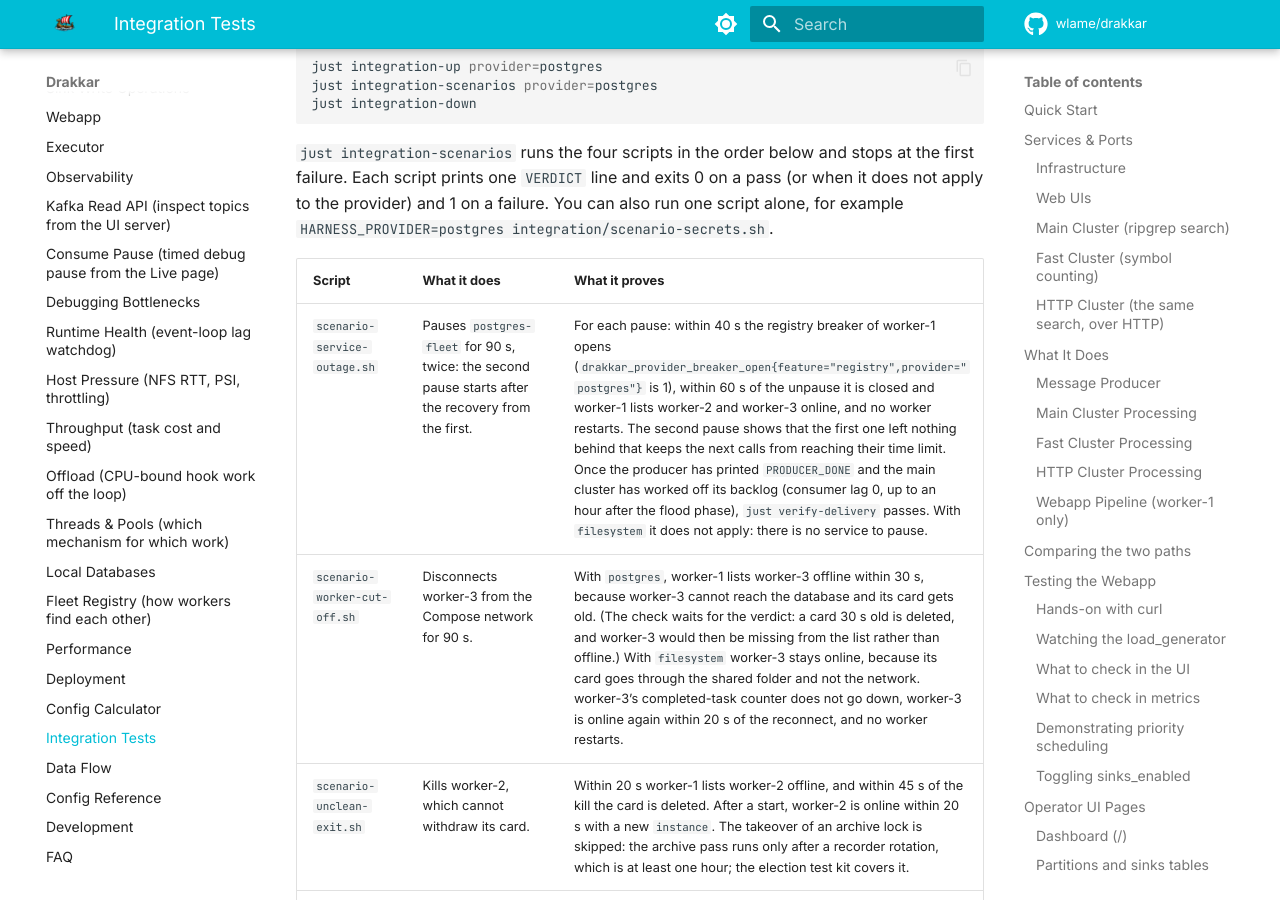
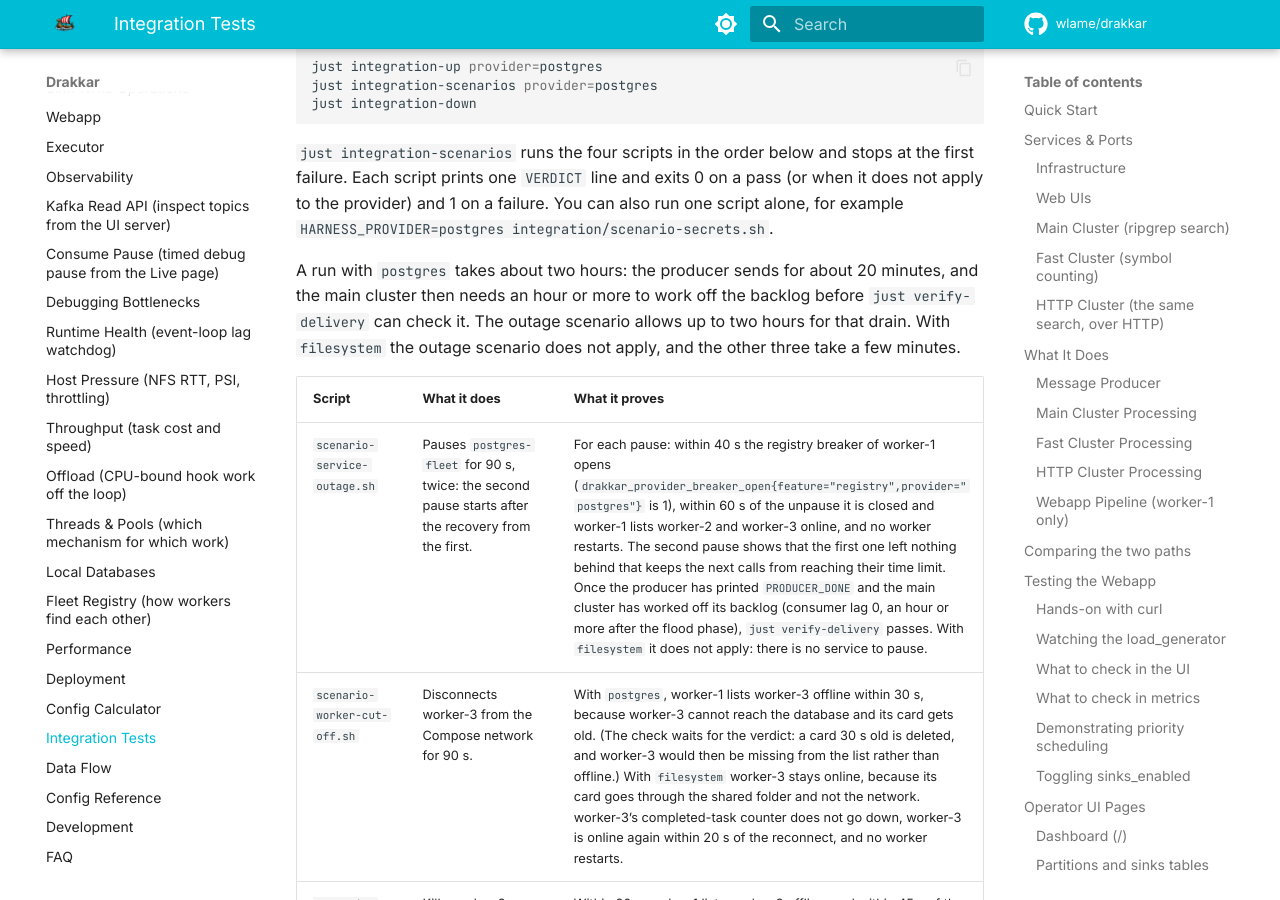
Before and after one commit to wlame/drakkar, an MkDocs documentation site: the page built from docs/integration.md, in a window 1280 px wide and 900 px high, scrolled down 12342 px. Built offline with MkDocs 1.6.1 and Material for MkDocs 9.7.7, drawn with Linux system fonts in a browser that asks for light colours; comment, search, counter and statistics services are not loaded.

Commit message:
Allow two hours for the backlog drain in the outage scenario.

```diff
--- a/docs/integration.md
+++ b/docs/integration.md
@@ -517,9 +517,15 @@ exits 0 on a pass (or when it does not apply to the provider) and 1 on a
 failure. You can also run one script alone, for example
 `HARNESS_PROVIDER=postgres integration/scenario-secrets.sh`.
 
+A run with `postgres` takes about two hours: the producer sends for about
+20 minutes, and the main cluster then needs an hour or more to work off the
+backlog before `just verify-delivery` can check it. The outage scenario
+allows up to two hours for that drain. With `filesystem` the outage
+scenario does not apply, and the other three take a few minutes.
+
 | Script | What it does | What it proves |
 |--------|--------------|----------------|
-| `scenario-service-outage.sh` | Pauses `postgres-fleet` for 90 s, twice: the second pause starts after the recovery from the first. | For each pause: within 40 s the registry breaker of worker-1 opens (`drakkar_provider_breaker_open{feature="registry",provider="postgres"}` is 1), within 60 s of the unpause it is closed and worker-1 lists worker-2 and worker-3 online, and no worker restarts. The second pause shows that the first one left nothing behind that keeps the next calls from reaching their time limit. Once the producer has printed `PRODUCER_DONE` and the main cluster has worked off its backlog (consumer lag 0, up to an hour after the flood phase), `just verify-delivery` passes. With `filesystem` it does not apply: there is no service to pause. |
+| `scenario-service-outage.sh` | Pauses `postgres-fleet` for 90 s, twice: the second pause starts after the recovery from the first. | For each pause: within 40 s the registry breaker of worker-1 opens (`drakkar_provider_breaker_open{feature="registry",provider="postgres"}` is 1), within 60 s of the unpause it is closed and worker-1 lists worker-2 and worker-3 online, and no worker restarts. The second pause shows that the first one left nothing behind that keeps the next calls from reaching their time limit. Once the producer has printed `PRODUCER_DONE` and the main cluster has worked off its backlog (consumer lag 0, an hour or more after the flood phase), `just verify-delivery` passes. With `filesystem` it does not apply: there is no service to pause. |
 | `scenario-worker-cut-off.sh` | Disconnects worker-3 from the Compose network for 90 s. | With `postgres`, worker-1 lists worker-3 offline within 30 s, because worker-3 cannot reach the database and its card gets old. (The check waits for the verdict: a card 30 s old is deleted, and worker-3 would then be missing from the list rather than offline.) With `filesystem` worker-3 stays online, because its card goes through the shared folder and not the network. worker-3's completed-task counter does not go down, worker-3 is online again within 20 s of the reconnect, and no worker restarts. |
 | `scenario-unclean-exit.sh` | Kills worker-2, which cannot withdraw its card. | Within 20 s worker-1 lists worker-2 offline, and within 45 s of the kill the card is deleted. After a start, worker-2 is online within 20 s with a new `instance`. The takeover of an archive lock is skipped: the archive pass runs only after a recorder rotation, which is at least one hour; the election test kit covers it. |
 | `scenario-secrets.sh` | Reads the config reference and the metrics page of each main-cluster worker, and their logs. | None of them contains the DSN password (`drakkar:drakkar@`, `postgresql://drakkar:`). Runs with both providers. |
```
Also changed, not shown: 1 other file.
